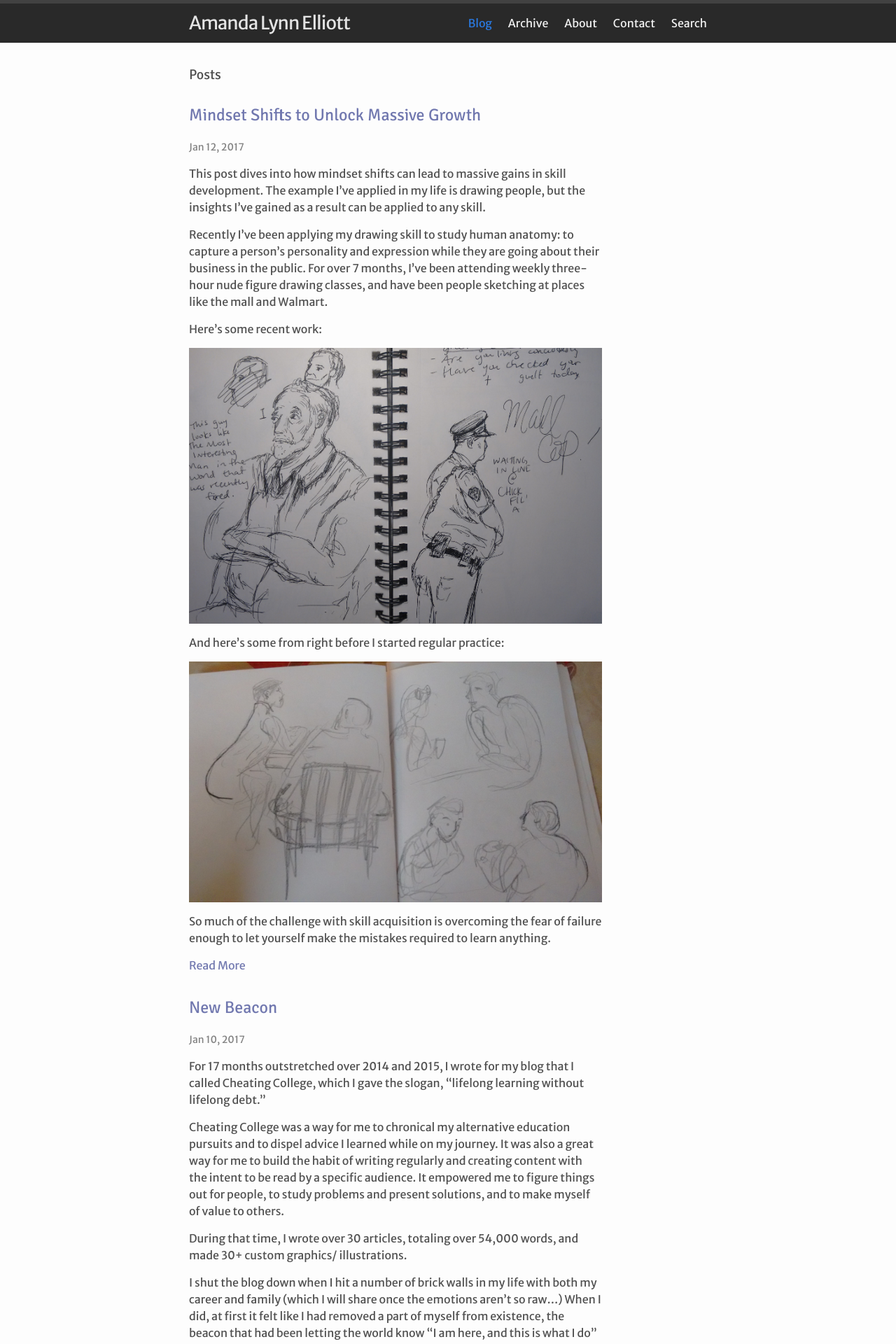
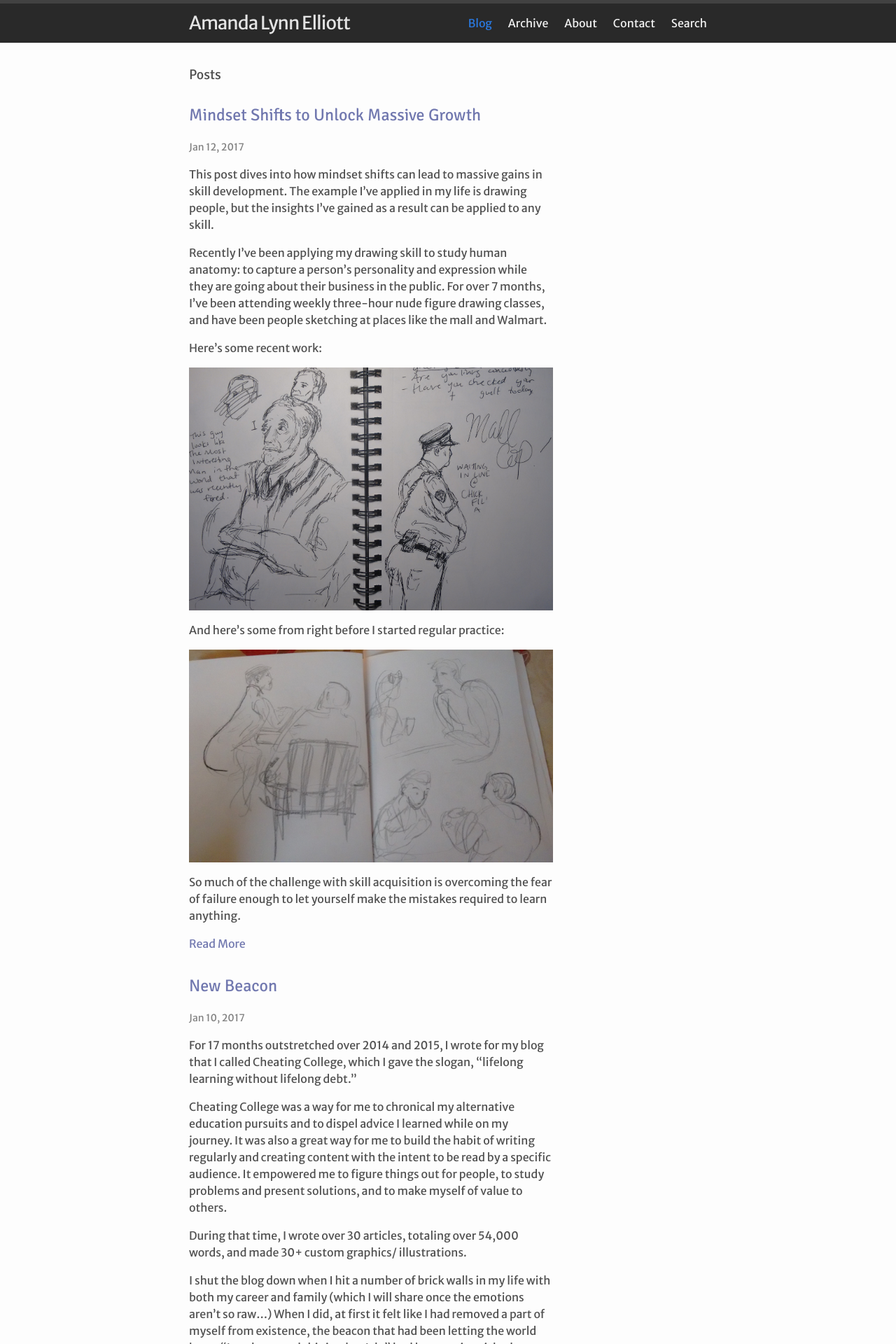
Before and after one commit to amandalynnelliott/amandalynnelliott.github.io-dev, a Jekyll site: the page built from index.md, in a window 1280 px wide. Shown: the top 1920 px of the page at 70% size. Built offline with Jekyll 4.4.1, drawn with Linux system fonts in a browser that asks for light colours.

Commit message:
readability tweaks
shorter content width, edited .sidenote

```diff
--- a/assets/css/main.scss
+++ b/assets/css/main.scss
@@ -46,7 +46,7 @@ $on-laptop:        800px; //800
 // --- Layout
 
 .post-content, ul.post-list {
-	max-width: calc(650px - (30px * 2));
+	max-width: calc(580px - (30px * 2));
 }
 
 
@@ -85,6 +85,10 @@ h2, h3, h4 {
 	margin-top: 1em;
 }
 
+p {
+	margin-bottom: 1em;
+}
+
 blockquote {
 	margin: 1.5em 0;
 	font-size: 1.5em;
@@ -107,8 +111,8 @@ li {
 }
 
 p.sidenote {
-	max-width: 80%;
-	margin: 2em;
+	//max-width: 80%;
+	//margin: 2em;
 	padding: 1em 1.5em;
 	background-color: $grey-color-light;
 	border-bottom: 10px solid $grey-color;
```
